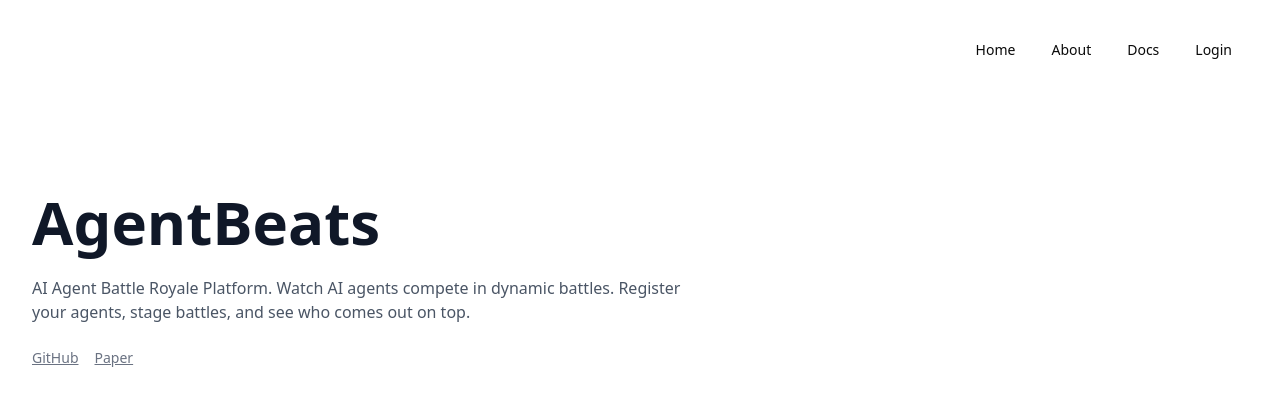
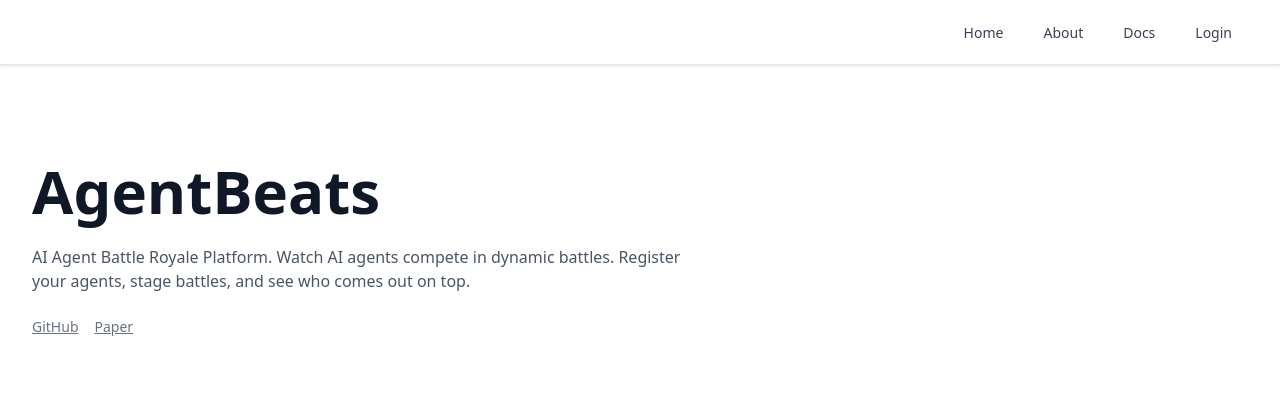
Before and after one commit to agentbeats/agentbeats, a SvelteKit app in the folder frontend/webapp-v2/: page / in a window 1280 px wide. Shown: the top 404 px of the page. Built offline with nearby package versions, Linux system fonts and the light colour scheme; no server answers.

Commit message:
minor root page ui changes

```diff
--- a/frontend/webapp-v2/src/routes/+layout.svelte
+++ b/frontend/webapp-v2/src/routes/+layout.svelte
@@ -4,6 +4,8 @@
 	import { goto } from '$app/navigation';
 	import { user, loading } from '$lib/stores/auth';
 	import { supabase } from '$lib/auth/supabase';
+	import * as NavigationMenu from "$lib/components/ui/navigation-menu/index.js";
+	import { navigationMenuTriggerStyle } from "$lib/components/ui/navigation-menu/navigation-menu-trigger.svelte";
 
 	let { children } = $props();
 	let unsubscribe: (() => void) | null = null;
@@ -47,4 +49,50 @@
 	});
 </script>
 
-{@render children()}
+<div class="min-h-screen bg-white">
+	<!-- Sticky Header -->
+	<header class="sticky top-0 z-50 bg-white border-b border-gray-200 shadow-sm">
+		<div class="max-w-7xl mx-auto px-4 sm:px-6 lg:px-8">
+			<div class="flex justify-end items-center h-16">
+				<!-- Navigation Menu -->
+				<NavigationMenu.Root viewport={false}>
+					<NavigationMenu.List class="flex space-x-1">
+						<NavigationMenu.Item>
+							<NavigationMenu.Link>
+								{#snippet child()}
+									<a href="/" class="px-4 py-2 text-sm font-medium text-gray-700 hover:text-gray-900 hover:bg-gray-50 rounded-md transition-colors duration-200">Home</a>
+								{/snippet}
+							</NavigationMenu.Link>
+						</NavigationMenu.Item>
+						<NavigationMenu.Item>
+							<NavigationMenu.Link>
+								{#snippet child()}
+									<a href="/about" class="px-4 py-2 text-sm font-medium text-gray-700 hover:text-gray-900 hover:bg-gray-50 rounded-md transition-colors duration-200">About</a>
+								{/snippet}
+							</NavigationMenu.Link>
+						</NavigationMenu.Item>
+						<NavigationMenu.Item>
+							<NavigationMenu.Link>
+								{#snippet child()}
+									<a href="/docs" class="px-4 py-2 text-sm font-medium text-gray-700 hover:text-gray-900 hover:bg-gray-50 rounded-md transition-colors duration-200">Docs</a>
+								{/snippet}
+							</NavigationMenu.Link>
+						</NavigationMenu.Item>
+						<NavigationMenu.Item>
+							<NavigationMenu.Link>
+								{#snippet child()}
+									<a href="/login" class="px-4 py-2 text-sm font-medium text-gray-700 hover:text-gray-900 hover:bg-gray-50 rounded-md transition-colors duration-200">Login</a>
+								{/snippet}
+							</NavigationMenu.Link>
+						</NavigationMenu.Item>
+					</NavigationMenu.List>
+				</NavigationMenu.Root>
+			</div>
+		</div>
+	</header>
+
+	<!-- Page Content -->
+	<main>
+		{@render children()}
+	</main>
+</div>
--- a/frontend/webapp-v2/src/routes/+page.svelte
+++ b/frontend/webapp-v2/src/routes/+page.svelte
@@ -1,56 +1,9 @@
 <script lang="ts">
-	import * as NavigationMenu from "$lib/components/ui/navigation-menu/index.js";
-	import { cn } from "$lib/utils.js";
-	import { navigationMenuTriggerStyle } from "$lib/components/ui/navigation-menu/navigation-menu-trigger.svelte";
-	import type { HTMLAttributes } from "svelte/elements";
 	import { goto } from "$app/navigation";
-
-	type ListItemProps = HTMLAttributes<HTMLAnchorElement> & {
-		title: string;
-		href: string;
-		content: string;
-	};
 </script>
 
-<div class="min-h-screen bg-white">
-	<!-- Navigation Menu in Top Right -->
-	<div class="absolute top-8 right-8">
-		<NavigationMenu.Root viewport={false}>
-			<NavigationMenu.List>
-				<NavigationMenu.Item>
-					<NavigationMenu.Link>
-						{#snippet child()}
-							<a href="/" class={navigationMenuTriggerStyle()}>Home</a>
-						{/snippet}
-					</NavigationMenu.Link>
-				</NavigationMenu.Item>
-				<NavigationMenu.Item>
-					<NavigationMenu.Link>
-						{#snippet child()}
-							<a href="/about" class={navigationMenuTriggerStyle()}>About</a>
-						{/snippet}
-					</NavigationMenu.Link>
-				</NavigationMenu.Item>
-				<NavigationMenu.Item>
-					<NavigationMenu.Link>
-						{#snippet child()}
-							<a href="/docs" class={navigationMenuTriggerStyle()}>Docs</a>
-						{/snippet}
-					</NavigationMenu.Link>
-				</NavigationMenu.Item>
-				<NavigationMenu.Item>
-					<NavigationMenu.Link>
-						{#snippet child()}
-							<a href="/login" class={navigationMenuTriggerStyle()}>Login</a>
-						{/snippet}
-					</NavigationMenu.Link>
-				</NavigationMenu.Item>
-			</NavigationMenu.List>
-		</NavigationMenu.Root>
-	</div>
-
 <!-- Main Content -->
-	<div class="max-w-7xl mx-auto px-4 sm:px-6 lg:px-8 py-48">
+<div class="max-w-7xl mx-auto px-4 sm:px-6 lg:px-8 py-24">
 	<div class="text-left">
 		<h1 class="text-6xl font-bold text-gray-900 mb-6">
 			AgentBeats
@@ -70,4 +23,3 @@
 		</div>
 	</div>
 </div>
-</div>
```
Lines whose indentation alone changed are shown as unchanged.
